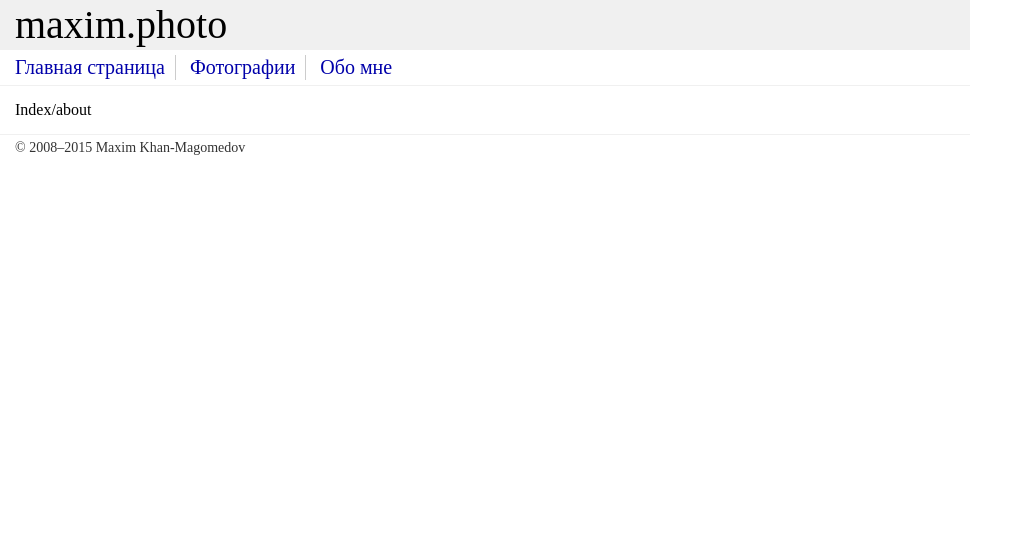
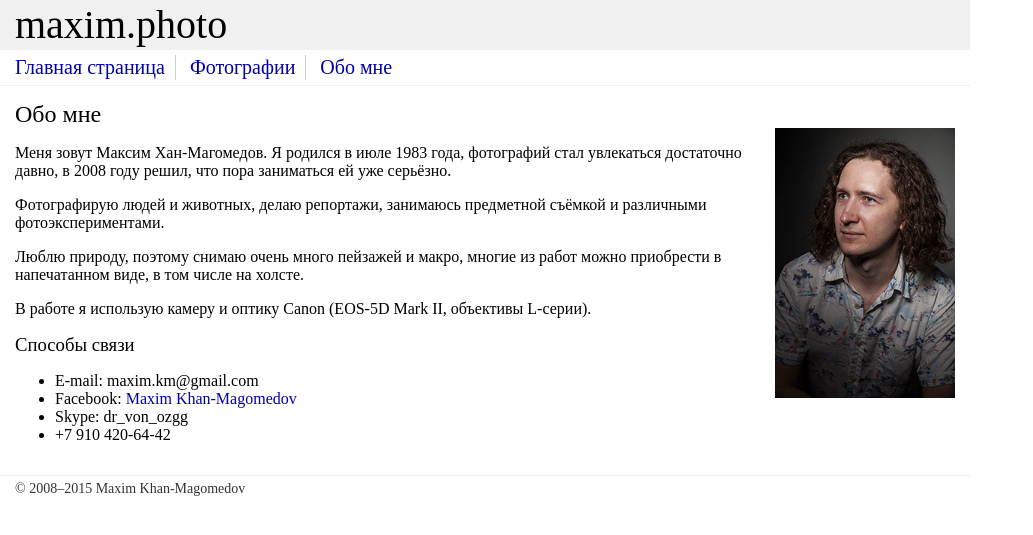
Before and after one commit to ozgg/maxim.photo, a Rails app: page /about in a window 1280 px wide. Shown: the top 535 px of the page, without its empty margins (0-1033 px from the left). Run offline with Rails 7, Linux system fonts and the light colour scheme; style sheets or scripts are compiled from the project's sources; some libraries are stand-ins or nearby versions.

Commit message:
Text and image in about page

```diff
--- a/app/assets/stylesheets/layout.css.scss
+++ b/app/assets/stylesheets/layout.css.scss
@@ -118,3 +118,15 @@ nav.actions {
     }
   }
 }
+
+.about {
+  figure {
+    margin: 0 0 0 15px;
+    float: right;
+
+    img {
+      max-width: 180px;
+      max-height: 285px;
+    }
+  }
+}
--- a/app/views/index/about.html.erb
+++ b/app/views/index/about.html.erb
@@ -1,3 +1,26 @@
 <% content_for :meta_title, t('.title') %>
 
-Index/about
+<article class="about">
+  <h1><%= t('.title') %></h1>
+  <figure>
+    <%= image_tag 'maxim.jpg', alt: t('.maxim') %>
+  </figure>
+
+  <p>Меня зовут Максим Хан-Магомедов. Я родился в июле 1983 года, фотографий стал увлекаться достаточно давно,
+    в 2008 году решил, что пора заниматься ей уже серьёзно.</p>
+
+  <p>Фотографирую людей и животных, делаю репортажи, занимаюсь предметной съёмкой и различными фотоэкспериментами.</p>
+  <p>Люблю природу, поэтому снимаю очень много пейзажей и макро, многие из работ можно приобрести в напечатанном виде,
+    в том числе на холсте.</p>
+  <p>В работе я использую камеру и оптику Canon (EOS-5D Mark II, объективы L-серии).</p>
+
+  <section class="contact">
+    <h1>Способы связи</h1>
+    <ul>
+      <li>E-mail: maxim.km@gmail.com</li>
+      <li>Facebook: <%= link_to 'Maxim Khan-Magomedov', 'https://www.facebook.com/maxim.khanmagomedov' %></li>
+      <li>Skype: dr_von_ozgg</li>
+      <li>+7 910 420-64-42</li>
+    </ul>
+  </section>
+</article>
--- a/config/locales/views/ru.yml
+++ b/config/locales/views/ru.yml
@@ -6,6 +6,7 @@ ru:
       view_all: "Смотреть все"
     about:
       title: "Обо мне"
+      maxim: "Максим Хан-Магомедов"
   photos:
     index:
       title: "Фотографии, страница %{page}"
```
